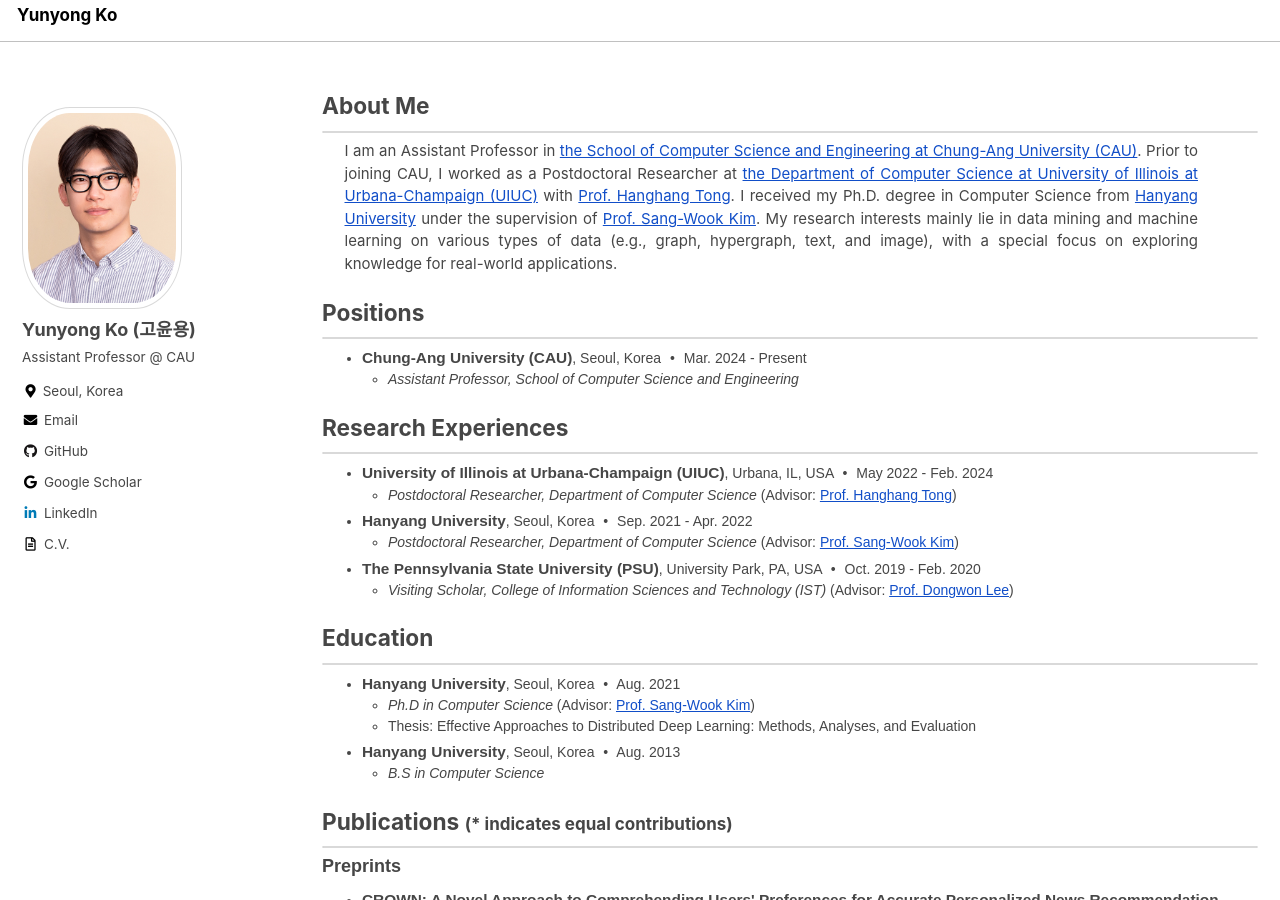
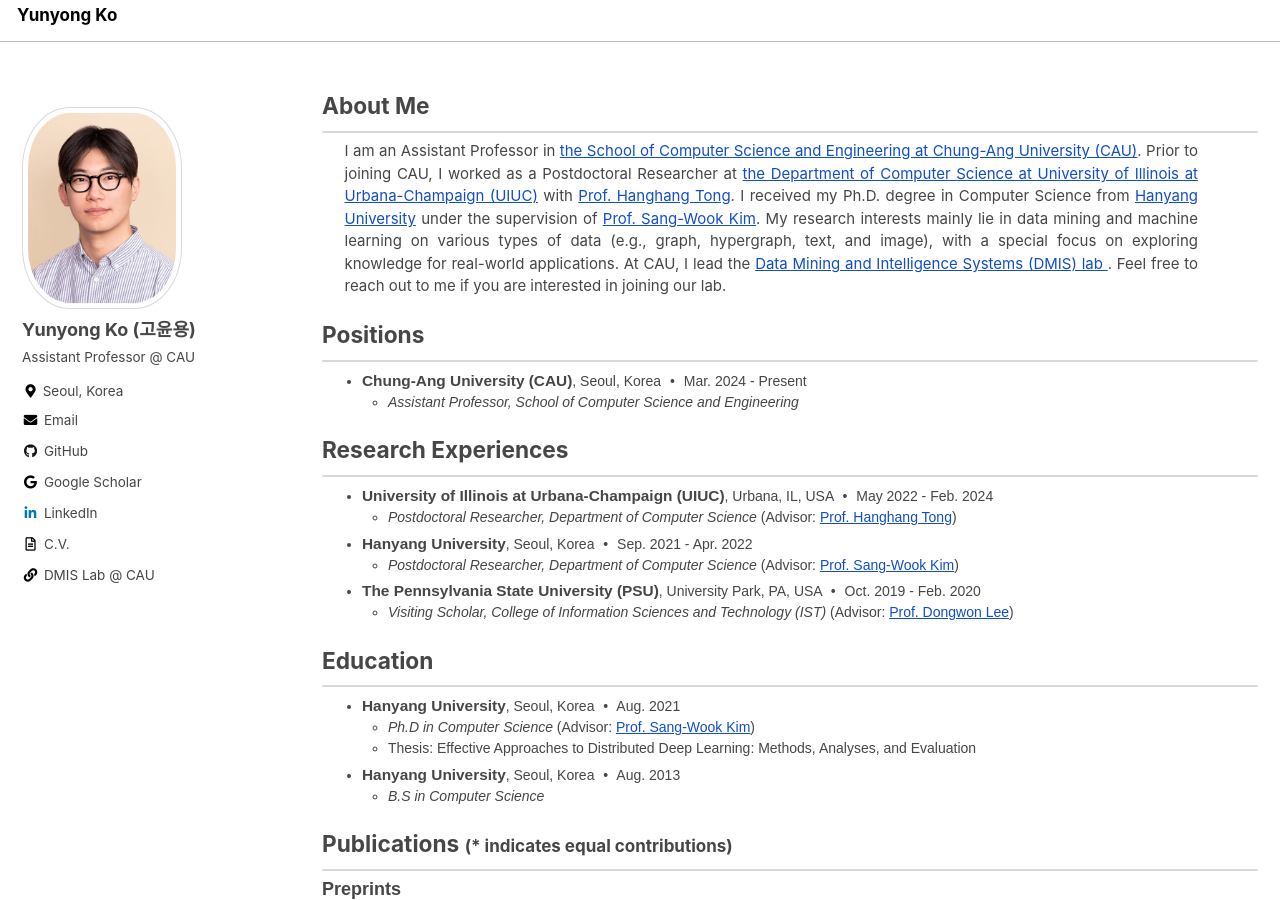
Before and after one commit to yy-ko/yy-ko.github.io, a Jekyll site: the page built from index.html, in a window 1280 px wide and 900 px high. Built offline with Jekyll 4.4.1, drawn with Linux system fonts in a browser that asks for light colours; cached includes are drawn as plain includes; the list of posts is cut into pages by our own code.

Commit message:
lab link added

```diff
--- a/_config.yml
+++ b/_config.yml
@@ -148,9 +148,9 @@
     - label: "C.V."
       icon: "far fa-fw fa-file-alt"
       url: "./assets/files/yyko_cv.pdf"
-    # - label: "DIKE Group @ CAU"
-      # icon: "fas fa-fw fa-link"
-      # url: "https://sites.google.com/view/cau-dike/home"
+    - label: "DMIS Lab @ CAU"
+      icon: "fas fa-fw fa-link"
+      url: "https://sites.google.com/view/cau-dmis-lab/home"
     # - label: "Twitter"
       # icon: "fab fa-fw fa-twitter-square"
       # # url: "https://twitter.com/"
--- a/index.html
+++ b/index.html
@@ -12,8 +12,7 @@
 	My research interests mainly lie in data mining and machine learning on various types of data (e.g., graph, hypergraph, text, and image), with a special focus on exploring knowledge for real-world applications.
 	<!-- (<a href="/assets/files/research_statement.pdf">Research Statement</a>). -->
 	<!-- <br> <br> -->
-	<!-- At CAU, I lead the <a href="https://sites.google.com/view/cau-dike/home">Data Intelligence and Knowledge Exploration (DIKE)</a> research group.<br> -->
-	<!-- At CAU, I lead the <a href="#">Data Intelligence and Knowledge Exploration (DIKE)</a> research group. Please feel free to visit the website if you are interested in joining our group.<br> -->
+	At CAU, I lead the <a href="https://sites.google.com/view/cau-dmis-lab/home">Data Mining and Intelligence Systems (DMIS) lab </a>. Feel free to reach out to me if you are interested in joining our lab.<br>
 	</p>
 </div>
 
```
